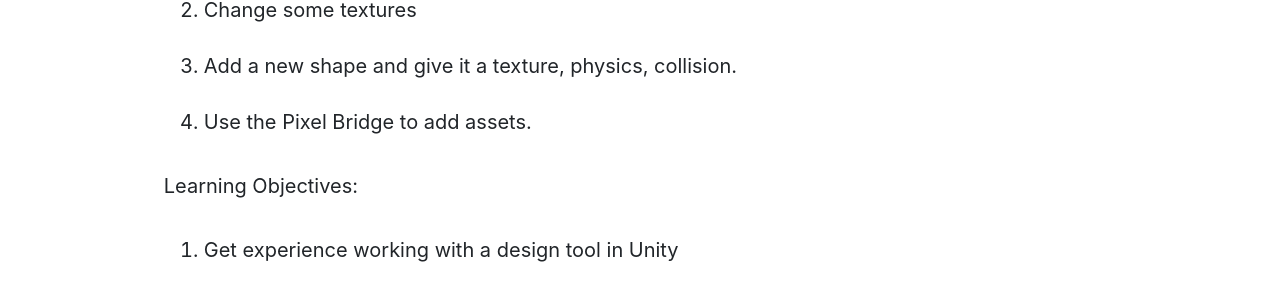
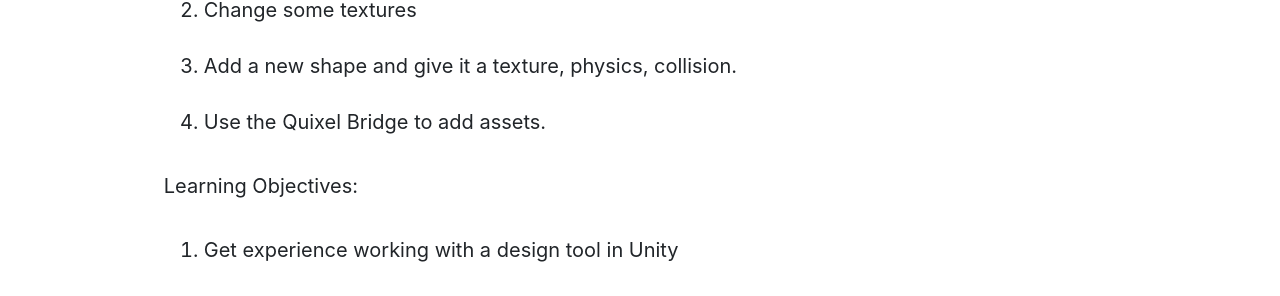
Before and after one commit to Montana-Media-Arts/460_GameEngines-Fall2023, a Jekyll site: the page built from modules/week-3/_posts/2017-01-10-homework.md, in a window 1280 px wide. Shown: the part 1099-1395 px from the top of the page. Built offline with Jekyll 4.4.1, drawn with Linux system fonts in a browser that asks for light colours; nearby versions of some CDN libraries.

Commit message:
Update 2017-01-10-homework.md

```diff
--- a/modules/week-3/_posts/2017-01-10-homework.md
+++ b/modules/week-3/_posts/2017-01-10-homework.md
@@ -19,7 +19,7 @@ For Unreal, specifics include:
 1. Create a 1st, 3rd, top down, etc. project.
 2. Change some textures
 3. Add a new shape and give it a texture, physics, collision.
-4. Use the Pixel Bridge to add assets.
+4. Use the Quixel Bridge to add assets.
 
 Learning Objectives:
 
```
